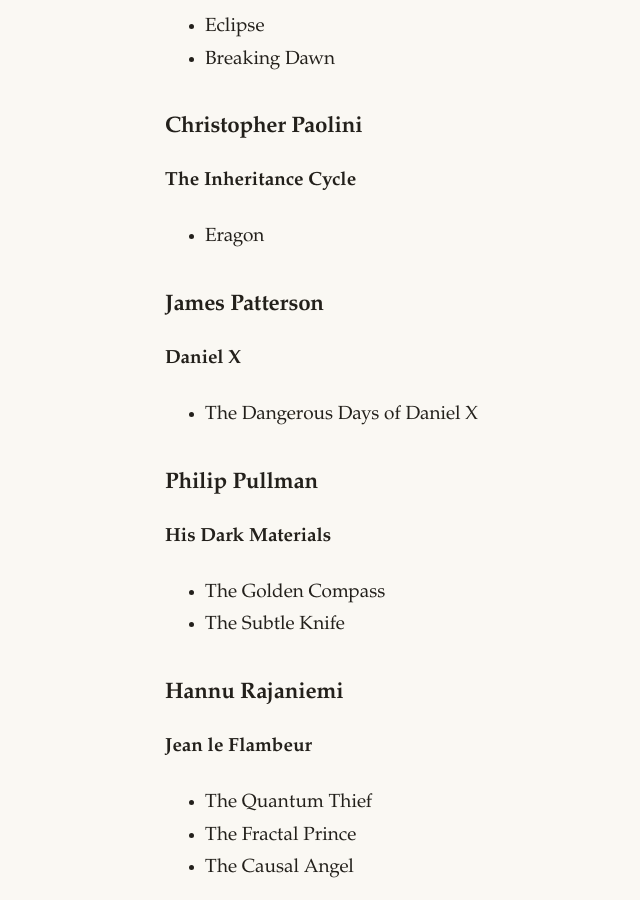
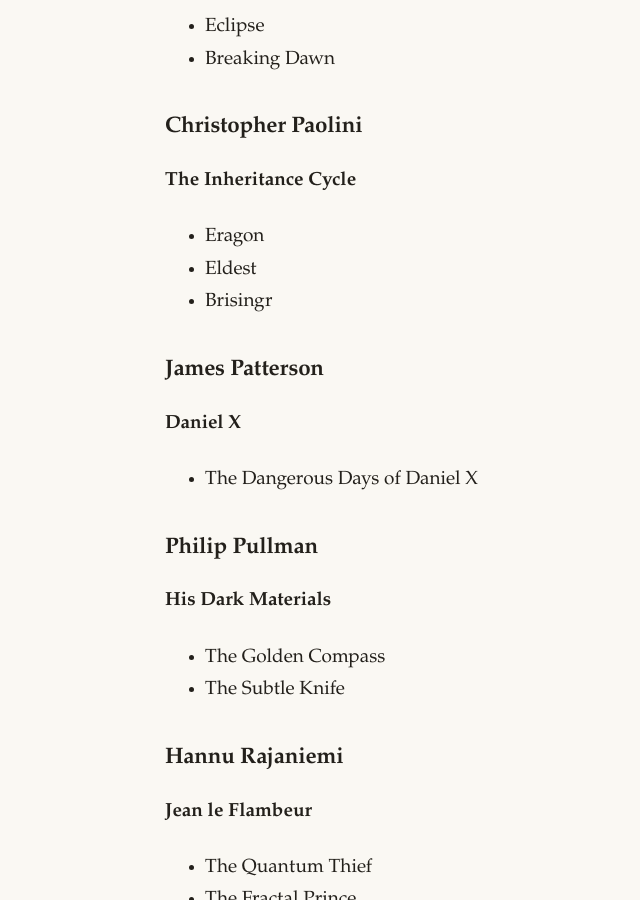
Before and after one commit to topearebi/aroamjti, a Jekyll site: the page built from books.md, in a window 1280 px wide and 900 px high, scrolled down 4594 px. Shown: the whole window, without its empty margins (171-811 px from the left). Built offline with Jekyll 4.4.1, drawn with Linux system fonts in a browser that asks for light colours.

Commit message:
Last Sync: 2026-07-04 11:46 (Mobile)

```diff
--- a/books.md
+++ b/books.md
@@ -136,6 +136,8 @@
 
 **The Inheritance Cycle**
   - Eragon
+  - Eldest
+  - Brisingr
 
 ### James Patterson
 
```
